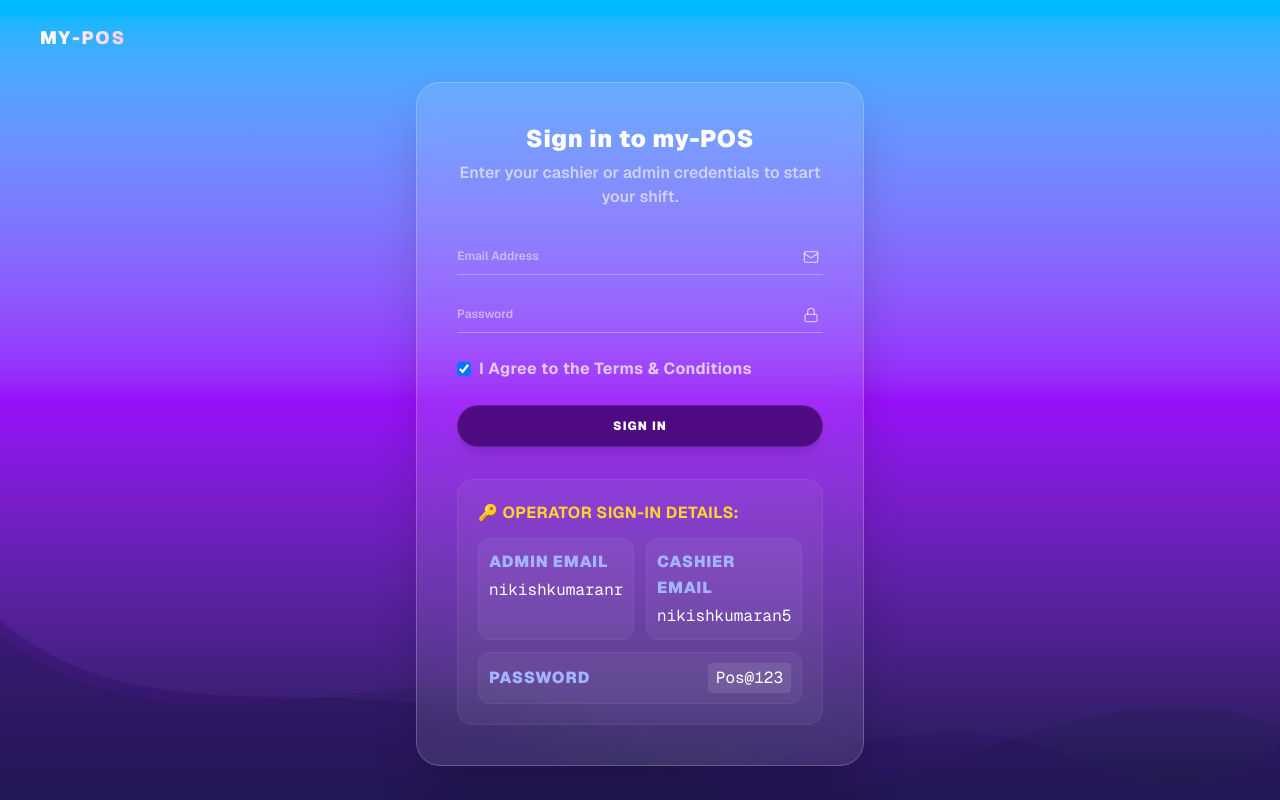
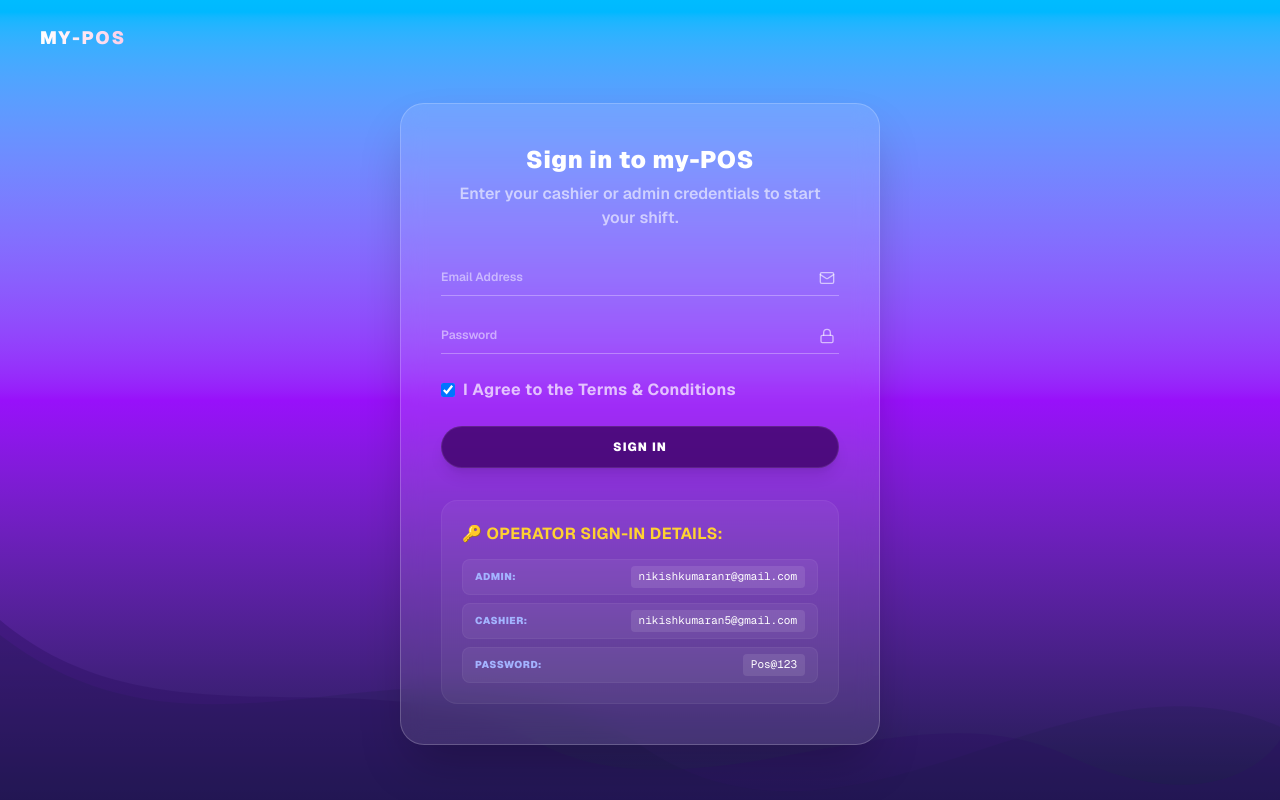
Before and after one commit to Nikish1429/my-pos, a Next.js app: page /login in a window 1280 px wide. Built offline with nearby package versions, Linux system fonts and the light colour scheme; no server answers.

Commit message:
Widen login container to 480px and style operator details to fit long emails perfectly on single lines

```diff
--- a/app/login/page.tsx
+++ b/app/login/page.tsx
@@ -72,7 +72,7 @@ export default function LoginPage() {
       </header>
 
       {/* Center Registration/Login Card */}
-      <div className="w-full max-w-md rounded-3xl border border-white/20 bg-white/10 backdrop-blur-md p-8 md:p-10 shadow-2xl text-white relative z-10 mt-12">
+      <div className="w-full max-w-[480px] rounded-3xl border border-white/20 bg-white/10 backdrop-blur-md p-8 md:p-10 shadow-2xl text-white relative z-10 mt-12">
         <div className="text-center mb-7">
           <h1 className="text-2xl font-black tracking-wide text-white">Sign in to my-POS</h1>
           <p className="mt-1.5 text-3xs font-semibold text-white/60">
@@ -147,19 +147,19 @@ export default function LoginPage() {
           <p className="font-bold text-amber-300 flex items-center gap-1.5 uppercase tracking-wide">
             🔑 Operator Sign-In Details:
           </p>
-          <div className="mt-3 grid grid-cols-1 sm:grid-cols-2 gap-3">
-            <div className="bg-white/5 rounded-xl p-2.5 border border-white/5">
-              <p className="text-4xs text-indigo-300 uppercase font-black tracking-wider">Admin Email</p>
-              <code className="text-white block mt-0.5 font-mono text-3xs select-all overflow-x-auto whitespace-nowrap scrollbar-none">nikishkumaranr@gmail.com</code>
+          <div className="mt-3 space-y-2">
+            <div className="flex items-center justify-between bg-white/5 rounded-lg px-3 py-1.5 border border-white/5">
+              <span className="font-black text-indigo-300 uppercase tracking-wider text-[10px]">Admin:</span>
+              <code className="text-white bg-white/10 px-2 py-0.5 rounded font-mono text-[11px] select-all">nikishkumaranr@gmail.com</code>
             </div>
-            <div className="bg-white/5 rounded-xl p-2.5 border border-white/5">
-              <p className="text-4xs text-indigo-300 uppercase font-black tracking-wider">Cashier Email</p>
-              <code className="text-white block mt-0.5 font-mono text-3xs select-all overflow-x-auto whitespace-nowrap scrollbar-none">nikishkumaran5@gmail.com</code>
+            <div className="flex items-center justify-between bg-white/5 rounded-lg px-3 py-1.5 border border-white/5">
+              <span className="font-black text-indigo-300 uppercase tracking-wider text-[10px]">Cashier:</span>
+              <code className="text-white bg-white/10 px-2 py-0.5 rounded font-mono text-[11px] select-all">nikishkumaran5@gmail.com</code>
             </div>
-          </div>
-          <div className="bg-white/5 rounded-xl p-2.5 border border-white/5 flex justify-between items-center mt-3">
-            <span className="text-4xs text-indigo-300 uppercase font-black tracking-wider">Password</span>
-            <code className="text-white font-mono text-2xs select-all bg-white/10 px-2 py-0.5 rounded">Pos@123</code>
+            <div className="flex items-center justify-between bg-white/5 rounded-lg px-3 py-1.5 border border-white/5">
+              <span className="font-black text-indigo-300 uppercase tracking-wider text-[10px]">Password:</span>
+              <code className="text-white bg-white/10 px-2 py-0.5 rounded font-mono text-[11px] select-all">Pos@123</code>
+            </div>
           </div>
         </div>
       </div>
```
